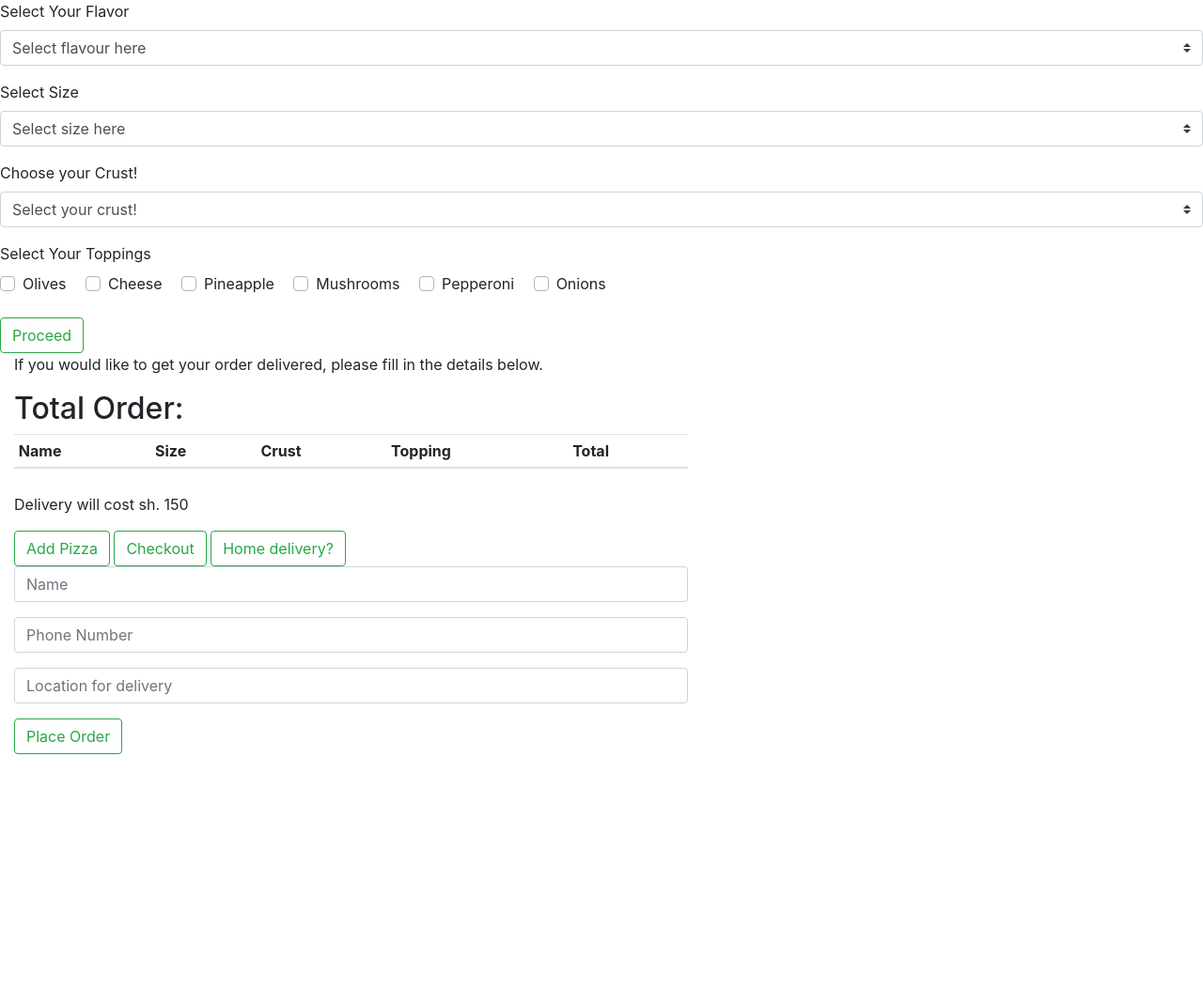
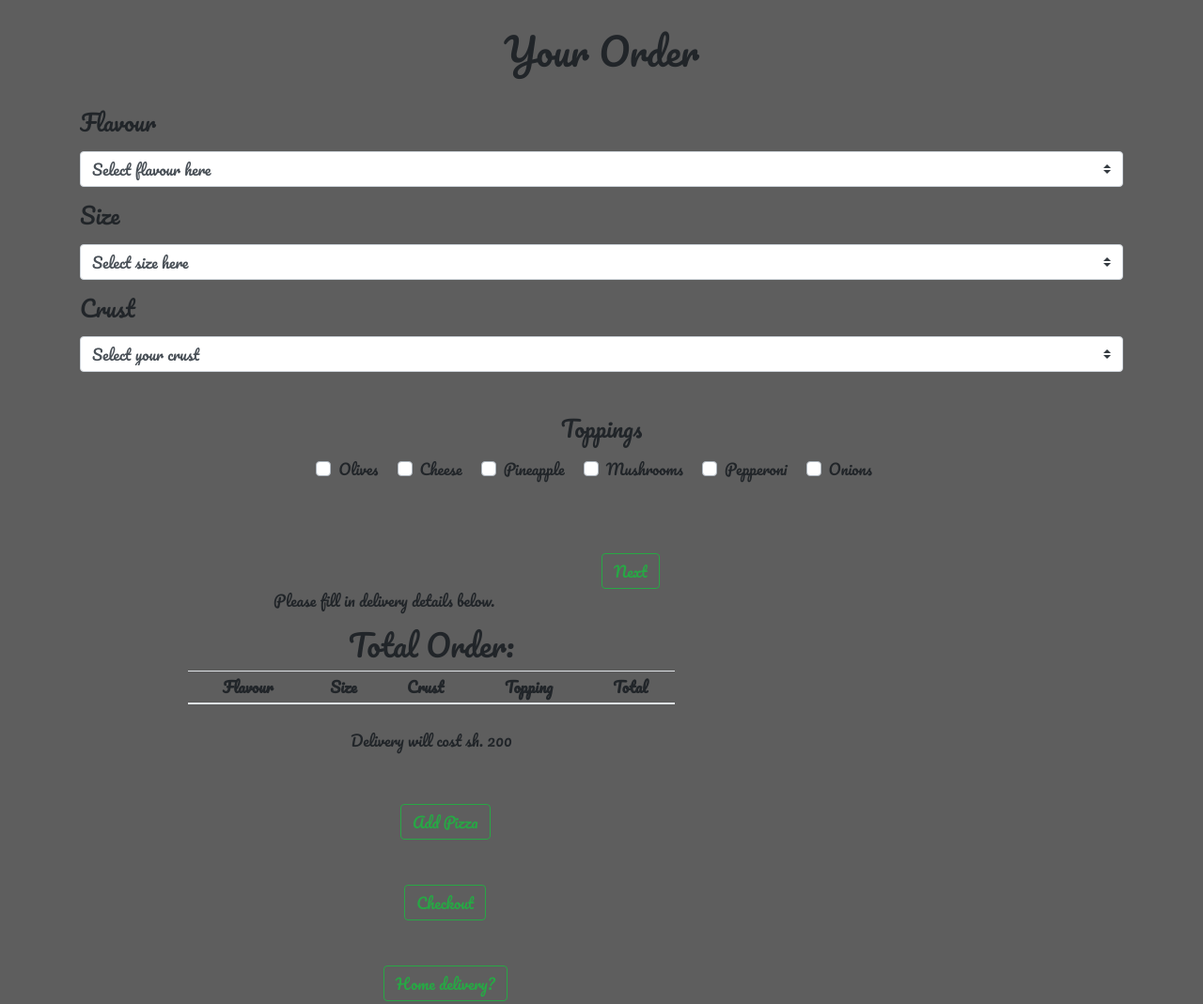
Before and after one commit to NicolletteOchola/PizzaApp, a plain HTML site: page order.html in a window 1280 px wide. Shown: the top 1069 px of the page at 94% size. Before the commit the page ends 819 px from the top, so only its background shows below. Drawn offline with Linux system fonts and the light colour scheme.

Commit message:
Changed name of the index file.

```diff
--- a/landing.html
+++ b/index.html
@@ -1,5 +1,6 @@
 <!DOCTYPE html>
 <html lang="en">
+
 <head>
   <meta charset="UTF-8">
   <meta name="viewport" content="width=device-width, initial-scale=1.0">
@@ -7,11 +8,14 @@
   <title>Pizzeria</title>
   <link rel="stylesheet" href="css/styles.css">
   <link rel="stylesheet" href="css/bootstrap.min.css">
-  <link href="https://fonts.googleapis.com/css?family=Gloria+Hallelujah|Pacifico|Reenie+Beanie&display=swap" rel="stylesheet">
-  <link rel= "stylesheet" href="https://cdnjs.cloudflare.com/ajax/libs/font-awesome/4.7.0/css/font-awesome.min.css">
+  <link href="https://fonts.googleapis.com/css?family=Gloria+Hallelujah|Pacifico|Reenie+Beanie&display=swap"
+    rel="stylesheet">
+  <link href="https://fonts.googleapis.com/css?family=Big+Shoulders+Text&display=swap" rel="stylesheet">
+  <link rel="stylesheet" href="https://cdnjs.cloudflare.com/ajax/libs/font-awesome/4.7.0/css/font-awesome.min.css">
   <script src="js/scripts.js"></script>
   <script src="js/jquery-3.4.1.min.js"></script>
 </head>
+
 <body>
   <div class="container-fluid">
     <div class="landing">
@@ -30,4 +34,5 @@
 
   </div>
 </body>
+
 </html>
--- a/js/scripts.js
+++ b/js/scripts.js
@@ -11,11 +11,11 @@ function Getpizza(name, size, crust, topping, total) {
 
 // proceed button
 $(document).ready(function () {
-  // $("button.proceed").click(function(){
-  //   $("button.proceed").hide();
-  //   $("#information").hide();
-  //   $("div.choice").slideDown(1000);
-  // });
+  $("button.proceed").click(function () {
+    $("button.proceed").hide();
+    $("#information").hide();
+    $("div.choice").slideDown(1000);
+  });
   $("button.proceed").click(function (event) {
     let pname = $(".name option:selected").val();
     let psize = $("#size option:selected").val();
@@ -164,7 +164,7 @@ $(document).ready(function () {
       $("#addedprice").hide();
       $("button.deliver").hide();
       $("#pizzatotal").hide();
-      let deliceryamount = checkoutTotal + 150;
+      let deliceryamount = checkoutTotal + 200;
       console.log("You will pay sh. " + deliceryamount + " on delivery");
       $("#totalbill").append("Your bill plus delivery fee is: " + deliceryamount);
     });
@@ -176,7 +176,7 @@ $(document).ready(function () {
       $("#pizzatotal").hide();
       $(".delivery").hide();
       $("button#final-order").hide();
-      let deliceryamount = checkoutTotal + 150;
+      let deliceryamount = checkoutTotal + 200;
       console.log("Final Bill is: " + deliceryamount);
       let person = $("input#name").val();
       let phone = $("input#phone").val();
--- a/order.html
+++ b/order.html
@@ -6,17 +6,23 @@
   <meta name="viewport" content="width=device-width, initial-scale=1.0">
   <meta http-equiv="X-UA-Compatible" content="ie=edge">
   <link rel="stylesheet" href="css/bootstrap.min.css">
-  <link href="https://fonts.googleapis.com/css?family=Gloria+Hallelujah|Pacifico|Reenie+Beanie&display=swap" rel="stylesheet">
-  <link rel= "stylesheet" href="https://cdnjs.cloudflare.com/ajax/libs/font-awesome/4.7.0/css/font-awesome.min.css">
+  <link rel="stylesheet" href="css/order.css">
+  <link href="https://fonts.googleapis.com/css?family=Gloria+Hallelujah|Pacifico|Reenie+Beanie&display=swap"
+    rel="stylesheet">
+  <link rel="stylesheet" href="https://cdnjs.cloudflare.com/ajax/libs/font-awesome/4.7.0/css/font-awesome.min.css">
+  <title>Muy Buena Pizzeria</title>
+  <script src="js/jquery-3.4.1.min.js"></script>
   <script src="js/scripts.js"></script>
-  <script src="js/jquery-3.4.1.min.js"></script>
   <script src="js/all.js"></script>
-  <title>Muy Buena Pizzeria</title>
 </head>
 
 <body>
+  <h1>Your Order</h1>
+  <div class="container">
     <form action="">
-    <label for="select">Select Your Flavor</label>
+      <label for="select">
+        <h4>Flavour</h4>
+      </label>
       <select class="browser-default custom-select custom-select-md mb-3 name">
         <option selected value="0">Select flavour here</option>
         <option value="Pepperoni">Pepperoni</option>
@@ -30,7 +36,9 @@
         <option value="Hawaiian">Hawaiian</option>
       </select>
 
-    <label for="select">Select Size</label>
+      <label for="select">
+        <h4>Size</h4>
+      </label>
       <select class="browser-default custom-select custom-select-md mb-3" id="size">
         <option selected value="0">Select size here</option>
         <option value="large">Large</option>
@@ -38,14 +46,19 @@
         <option value="small">Small</option>
       </select>
 
-    <label for="crust">Choose your Crust!</label>
+      <label for="crust">
+        <h4>Crust</h4>
+      </label>
       <select class="browser-default custom-select custom-select-md mb-3" id="crust">
-      <option selected value="0">Select your crust!</option>
+        <option selected value="0">Select your crust</option>
         <option value="Crispy">Crispy</option>
         <option value="Stuffed">Stuffed</option>
         <option value="GlutenFree">Gluten Free</option>
       </select>
-    <label for="Toppings">Select Your Toppings</label><br>
+      <div class="toppings">
+        <label for="Toppings">
+          <h4>Toppings</h4>
+        </label><br>
         <div class="custom-control custom-checkbox custom-control-inline">
           <input type="checkbox" class="custom-control-input" id="Olives" value="Olives" name="toppings">
           <label class="custom-control-label" for="Olives">Olives</label>
@@ -70,15 +83,14 @@
           <input type="checkbox" class="custom-control-input" id="Onions" value="Onions" name="toppings">
           <label class="custom-control-label" for="Onions">Onions</label>
         </div>
-
+      </div>
       <br><br>
-    <button type="submit" class="btn btn-outline-success proceed">Proceed</button>
-
-  </form>
+      <button type="submit" class="btn btn-outline-success proceed" id="next">Next</button>
   </div>
+  <div class="container">
     <div class="col-sm-7">
       <div id="information">
-      <p>If you would like to get your order delivered, please fill in the details below.</p>
+        <p>Please fill in delivery details below.</p>
       </div>
       <div class="choice">
         <h2>Total Order:</h2>
@@ -86,7 +98,7 @@
           <table class="table table-sm  pizzatable">
             <thead>
               <tr>
-              <th scope="col">Name</th>
+                <th scope="col">Flavour</th>
                 <th scope="col">Size</th>
                 <th scope="col">Crust</th>
                 <th scope="col">Topping</th>
@@ -105,12 +117,18 @@
           </table>
           <p id="pizzatotal"></p>
           <p id="totalbill"></p>
-        <p id="addedprice">Delivery will cost sh. 150</p>
+          <p id="addedprice">Delivery will cost sh. 200</p>
           <p id="finalmessage"></p>
         </div>
-      <button class="btn btn-outline-success addPizza">Add Pizza</button>
-      <button class="btn btn-outline-success" id="checkout">Checkout</button>
-      <button class="btn btn-outline-success deliver">Home delivery?</button>
+        <div class="buttons">
+          <button class="btn btn-outline-success addPizza">Add Pizza</button><br>
+          <br>
+          <br>
+          <button class="btn btn-outline-success" id="checkout">Checkout</button> <br>
+          <br>
+          <br>
+          <button class="btn btn-outline-success deliver">Home delivery?</button> <br>
+        </div>
       </div>
       <div class="delivery">
         <form action="">
```
Also changed, not shown: menu.html (+19 -7 lines). Lines whose indentation alone changed are shown as unchanged.
